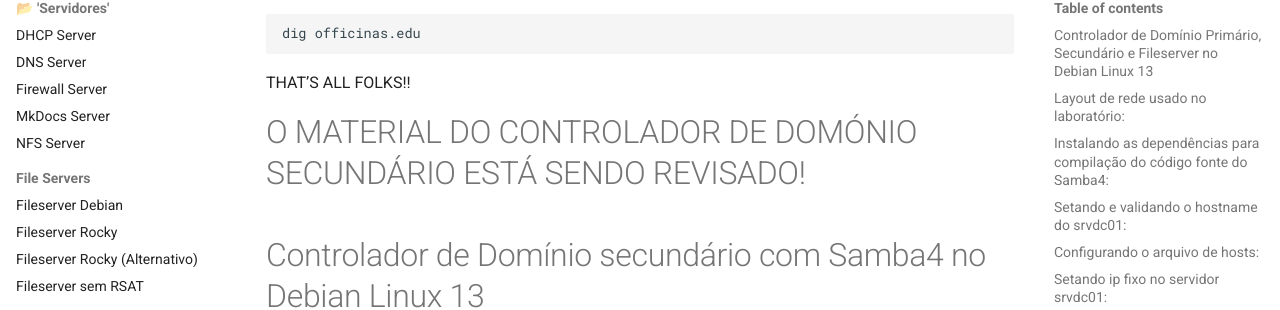
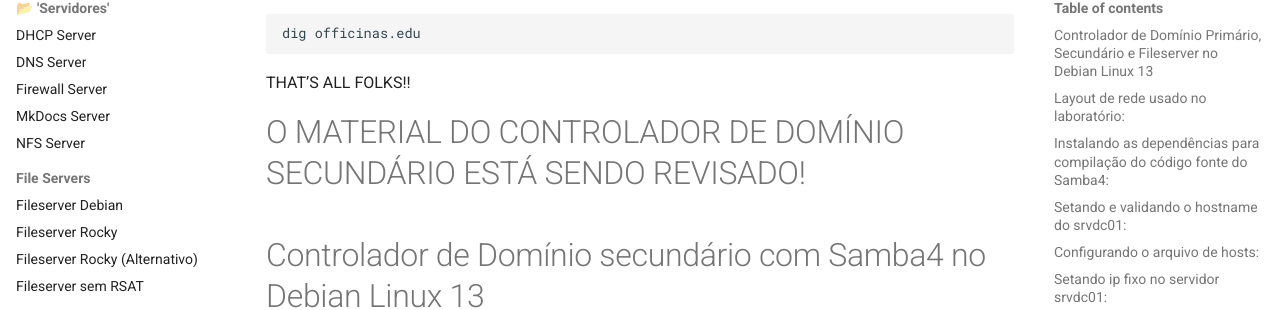
Before and after one commit to educharquero/officinas, an MkDocs documentation site: the page built from docs/DC1_pacotes_compilados.md, in a window 1280 px wide and 900 px high, scrolled down 8894 px. Shown: the part 147-457 px from the top of the window. Built offline with MkDocs 1.6.1 and Material for MkDocs 9.7.7, drawn with Linux system fonts in a browser that asks for light colours.

Commit message:
dc-secundario

```diff
--- a/docs/DC1_pacotes_compilados.md
+++ b/docs/DC1_pacotes_compilados.md
@@ -472,7 +472,7 @@ dig officinas.edu
 THAT’S ALL FOLKS!!
 
 
-# O MATERIAL DO CONTROLADOR DE DOMÓNIO SECUNDÁRIO ESTÁ SENDO REVISADO!
+# O MATERIAL DO CONTROLADOR DE DOMÍNIO SECUNDÁRIO ESTÁ SENDO REVISADO!
 # Controlador de Domínio secundário com Samba4 no Debian Linux 13
 
 ## Layout de rede usado no laboratório:
```
Also changed, not shown: site/DC1_pacotes_compilados/index.html, site/search/search_index.json.
